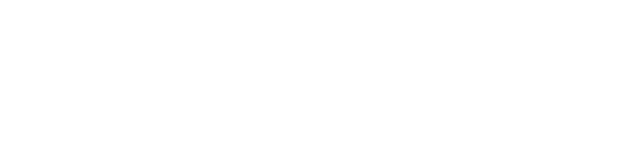
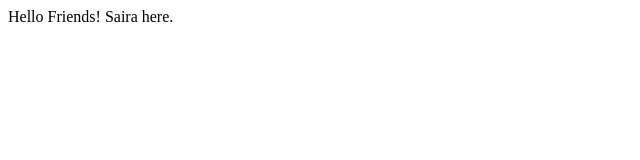
Before and after one commit to SairaFarooq/Lecture1, a plain HTML site: page index.html in a window 1280 px wide. Shown: the whole page, without its empty margins (0-640 px from the left). Drawn offline with Linux system fonts and the light colour scheme.

Commit message:
Update index.html

```diff
--- a/index.html
+++ b/index.html
@@ -6,6 +6,8 @@
     <title>LECTURE 1 Testing by Saira Farooq</title>
 </head>
 <body>
-
+    <div>
+        Hello Friends! Saira here.
+    </div>
 </body>
 </html>
```
